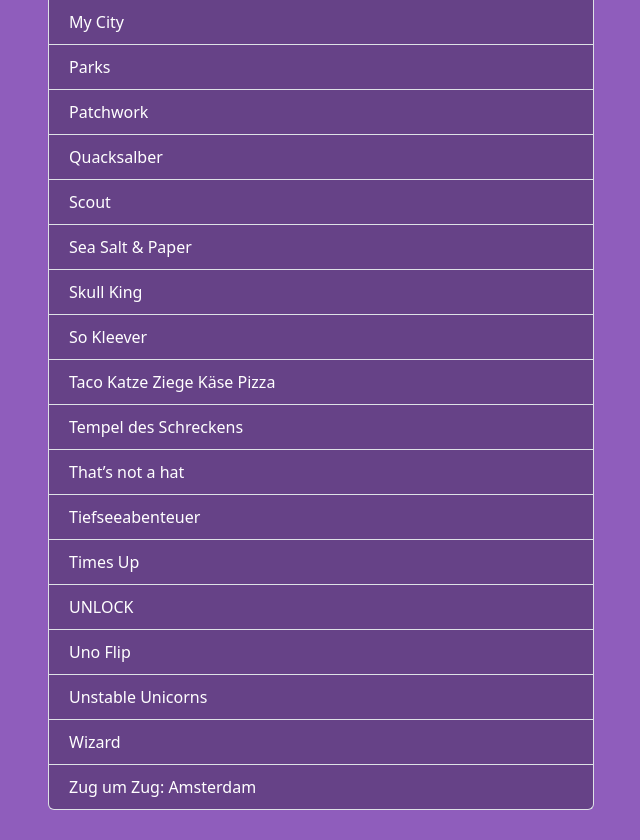
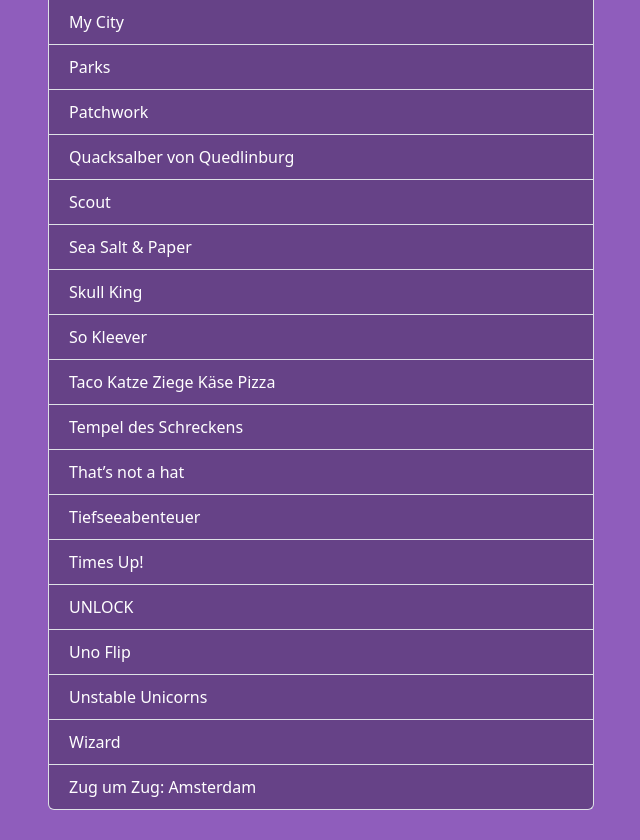
Before and after one commit to bauhaus93/bss-vue, a Vue app: page /list in a window 1280 px wide. Shown: the part 1220-2060 px from the top of the page, without its empty margins (34-674 px from the left). Built offline with nearby package versions, Linux system fonts and the light colour scheme.

Commit message:
Fixing game of the month max width

```diff
--- a/src/App.vue
+++ b/src/App.vue
@@ -41,7 +41,7 @@ watch(
 
 <script>
 addEventListener("DOMContentLoaded", (event) => {
-  register_scroll_check(500, true);
+  register_scroll_check(250, true);
 });
 
 function register_scroll_check(delay, fire_instant) {
--- a/src/pages/GameOfTheMonth.vue
+++ b/src/pages/GameOfTheMonth.vue
@@ -67,7 +67,7 @@ import { get_image_path } from "../img.js";
 
 <style>
 .img-gom {
-  max-width: 75%;
+  max-width: 400px;
   height: auto;
 }
 </style>
--- a/src/pages/GamesList.vue
+++ b/src/pages/GamesList.vue
@@ -61,7 +61,7 @@ const games_casual = [
   "UNLOCK",
   "Anno Domini",
   "Bloodborne",
-  "Quacksalber",
+  "Quacksalber von Quedlinburg",
   "Zug um Zug: Amsterdam",
   "Crokinole",
   "7 Wonders",
@@ -73,7 +73,7 @@ const games_casual = [
   "Scout",
   "Fun Facts",
   "Colt Express",
-  "Times Up",
+  "Times Up!",
 ];
 
 const games_advanced = [
```
